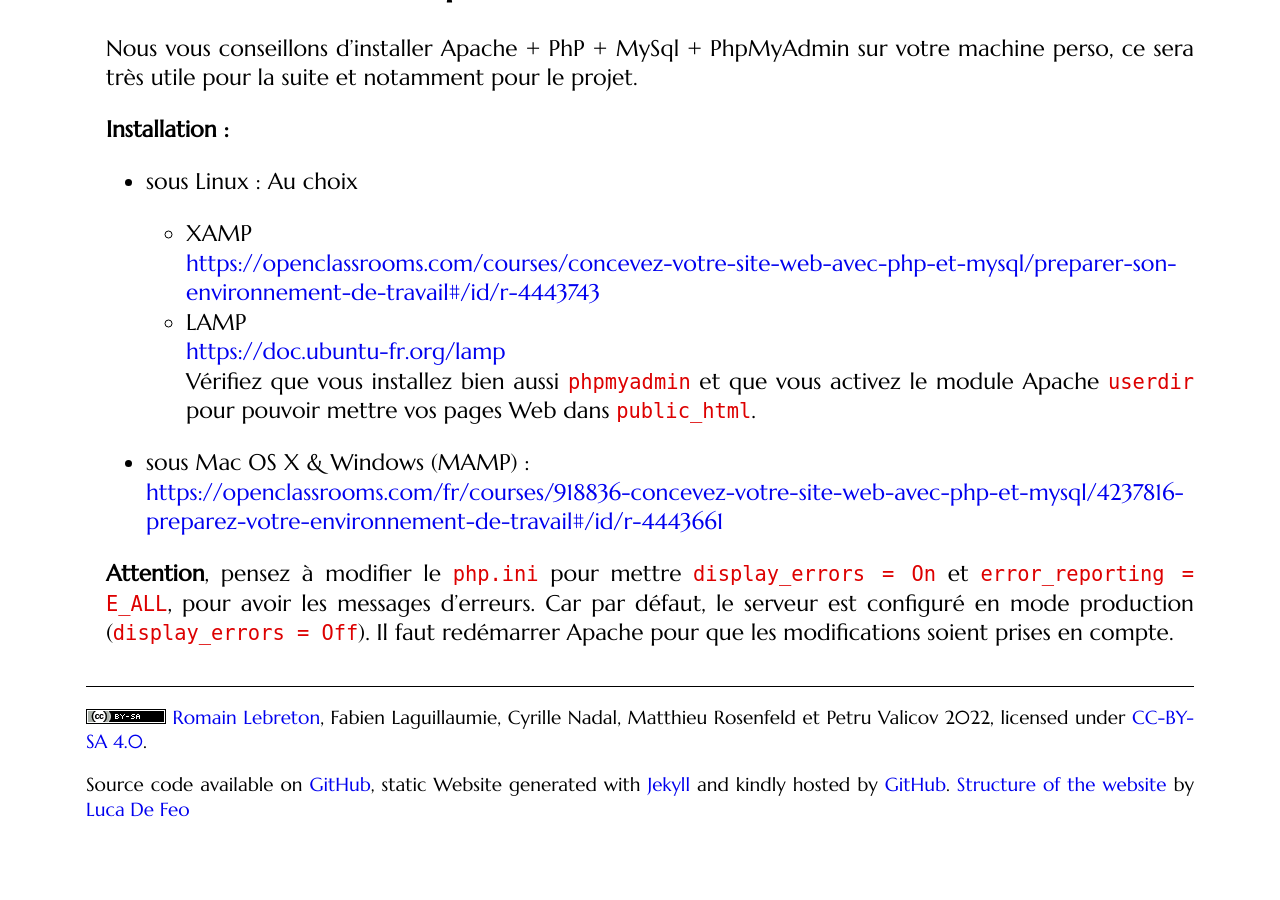
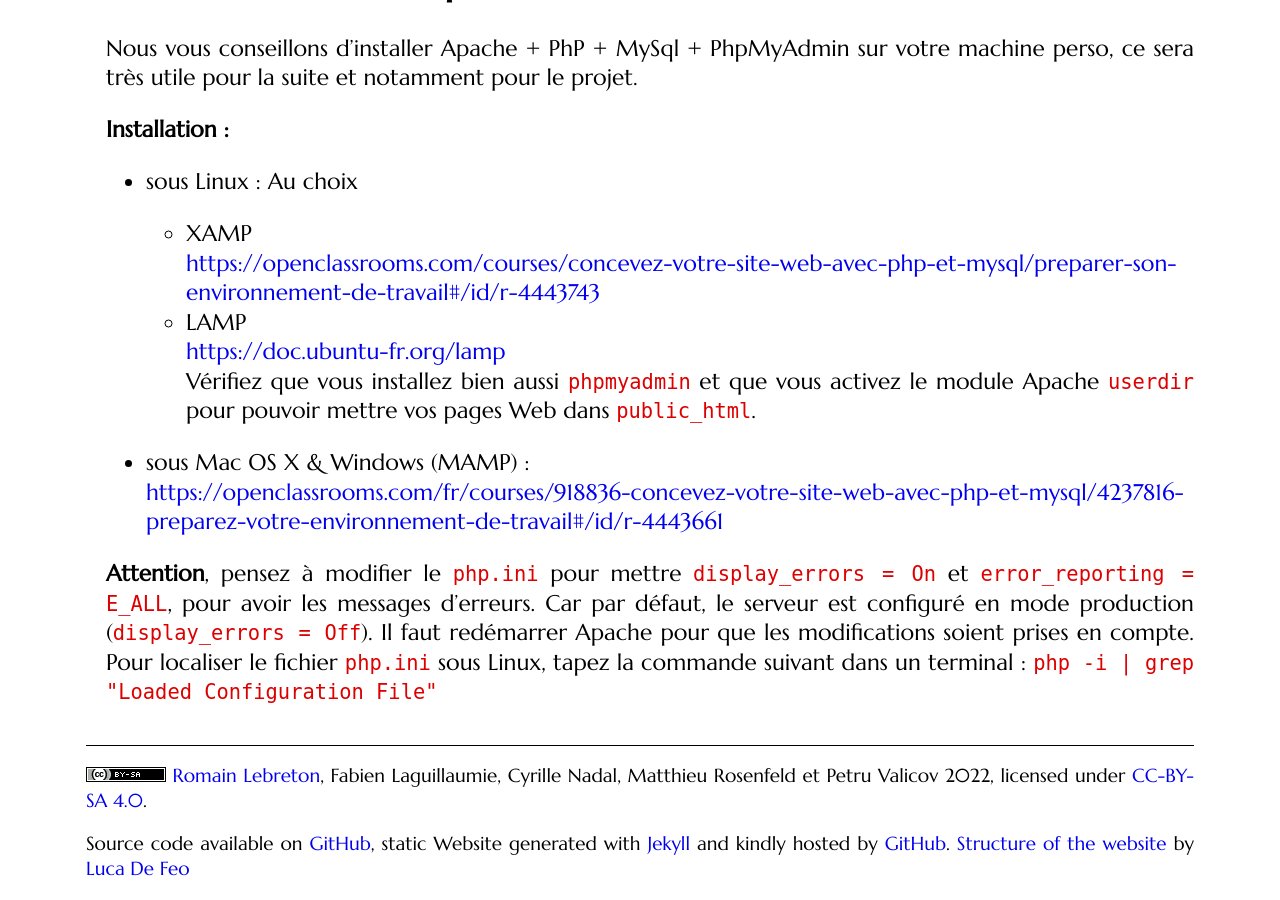
Before and after one commit to romainlebreton/R3.01-DeveloppementWeb, a Jekyll site: the page built from tutorials/tutorial1.md, in a window 1280 px wide and 900 px high, scrolled down 19691 px. Built offline with Jekyll 4.4.1, drawn with Linux system fonts in a browser that asks for light colours; some web fonts are replaced; before the commit the page ends 20532 px from its top, so only the background shows below that.

Commit message:
trouver php.ini sous Linux

````diff
--- a/tutorials/tutorial1.md
+++ b/tutorials/tutorial1.md
@@ -908,7 +908,11 @@ ce sera très utile pour la suite et notamment pour le projet.
 **Attention**, pensez à modifier le `php.ini` pour mettre `display_errors = On`
 et `error_reporting = E_ALL`, pour avoir les messages d'erreurs. Car par défaut,
 le serveur est configuré en mode production (`display_errors = Off`). Il faut
-redémarrer Apache pour que les modifications soient prises en compte.
+redémarrer Apache pour que les modifications soient prises en compte. Pour localiser
+le fichier `php.ini` sous Linux, tapez la commande suivant dans un terminal :
+	```
+	php -i | grep "Loaded Configuration File"
+	```
 
 <!-- Si ça ne marche pas, c'est que l'on édite pas le bon php.ini . Afficher la
 configuration vec phpinfo() pour trouver le php.ini qui est utilisé -->
````
